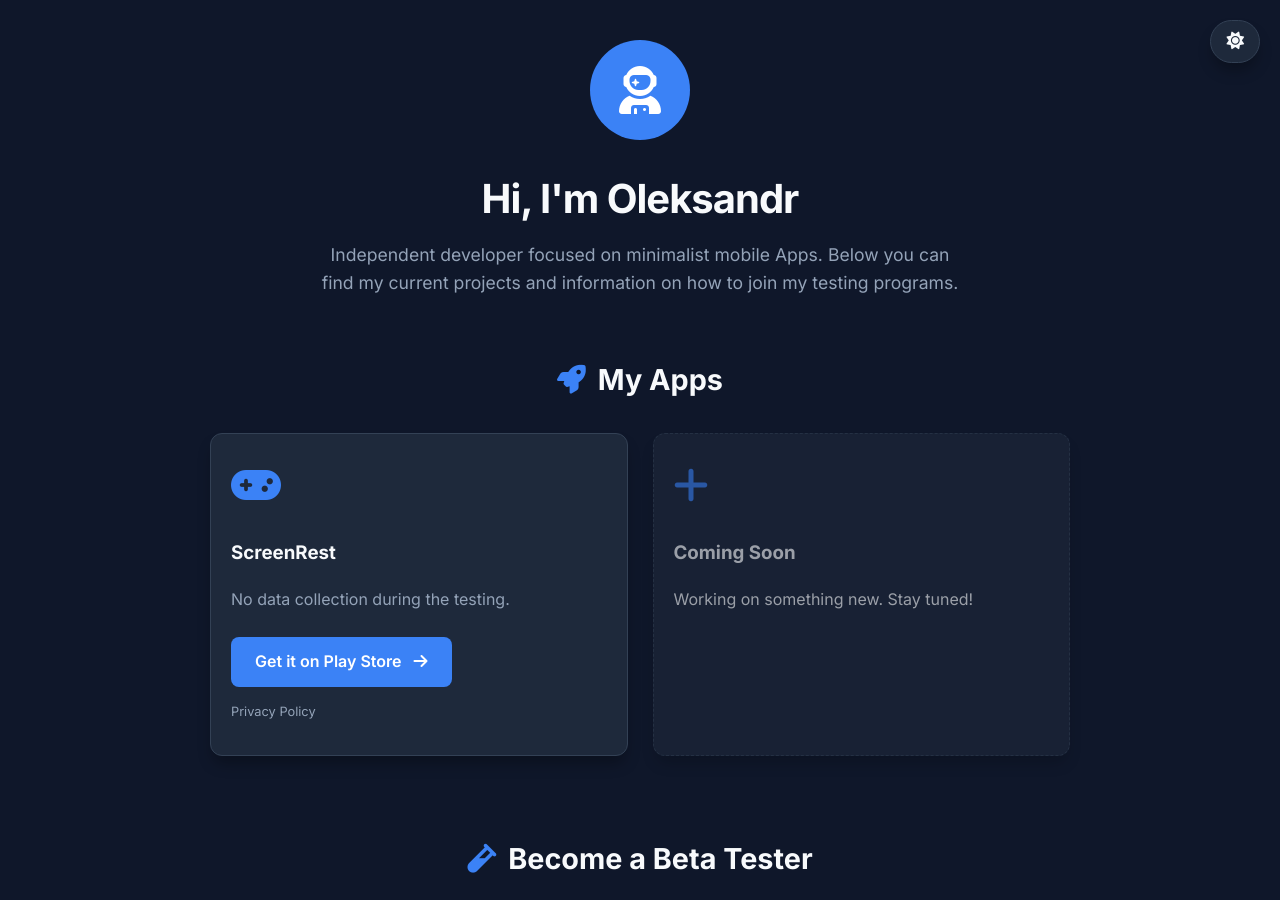
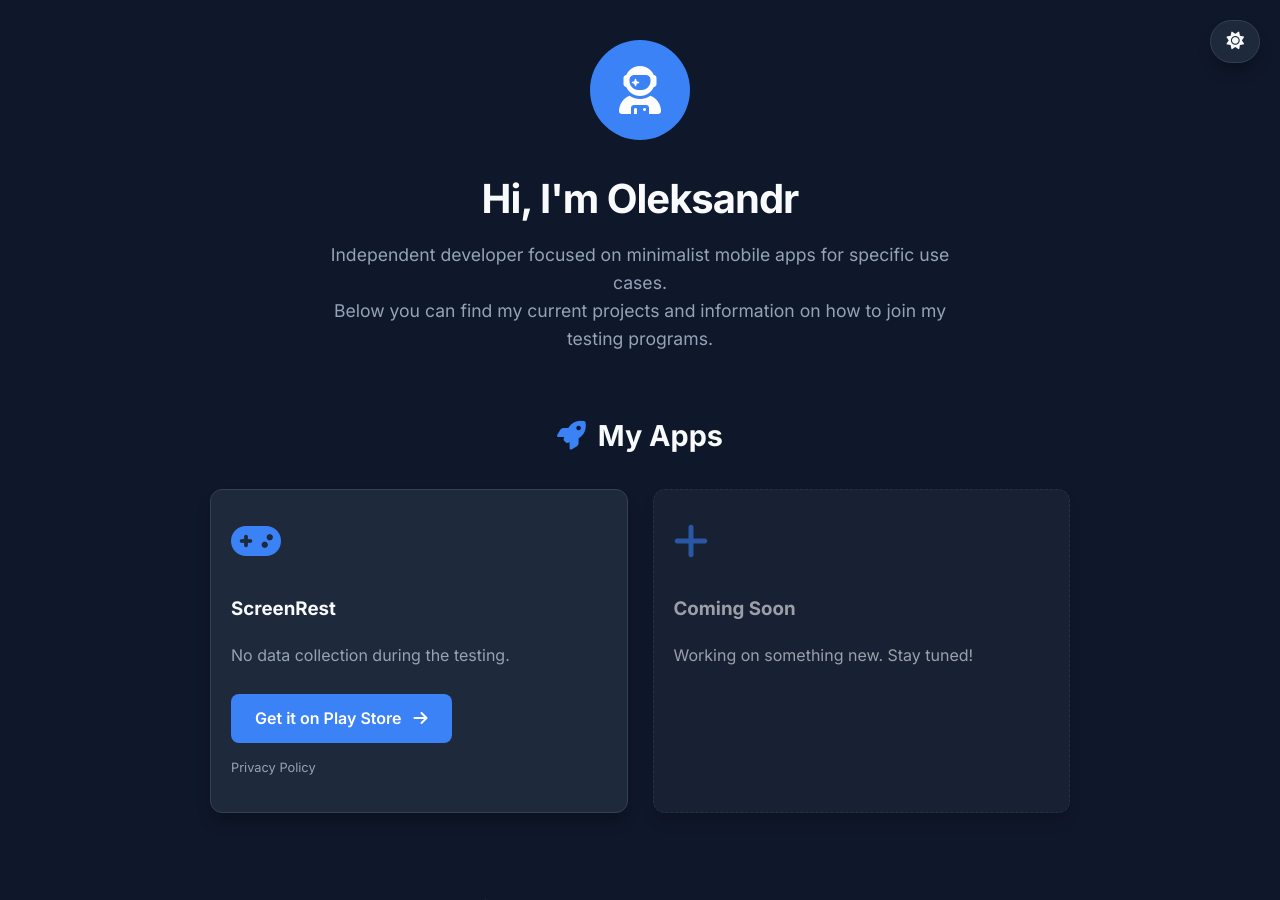
Before and after one commit to digitalcreat0r/sitoweb, a Jekyll site: the page built from index.html, in a window 1280 px wide and 900 px high. Built offline with Jekyll 4.4.1, drawn with Linux system fonts in a browser that asks for light colours.

Commit message:
aggiornamento

```diff
--- a/_config.yml
+++ b/_config.yml
@@ -2,7 +2,7 @@
 title: CleverPocket
 author: Oleksandr Bihansky
 email: cleverpocket.info@gmail.com
-description: "Independent developer focused on minimalist mobile Apps."
+description: "Independent developer focused on minimalist mobile apps for specific use cases."
 
 # URL e Link
 url: "https://cleverpocket.app"
--- a/index.html
+++ b/index.html
@@ -10,6 +10,7 @@ title: Developer Hub
     <h1>Hi, I'm Oleksandr</h1>
     <p class="about-text">
         {{ site.description }}
+        <br>
         Below you can find my current projects and information on how to join my testing programs.
     </p>
 </header>
```
